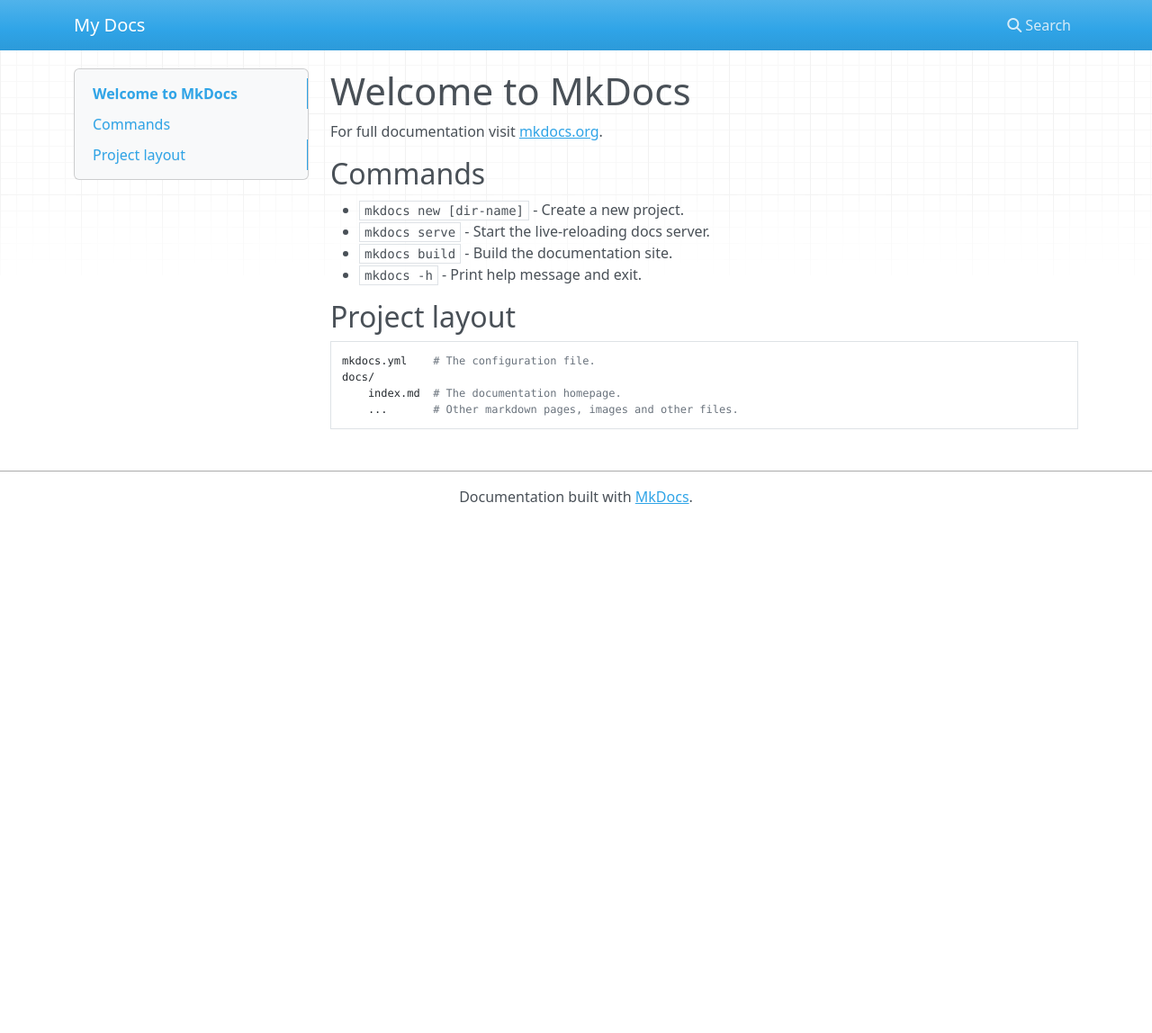
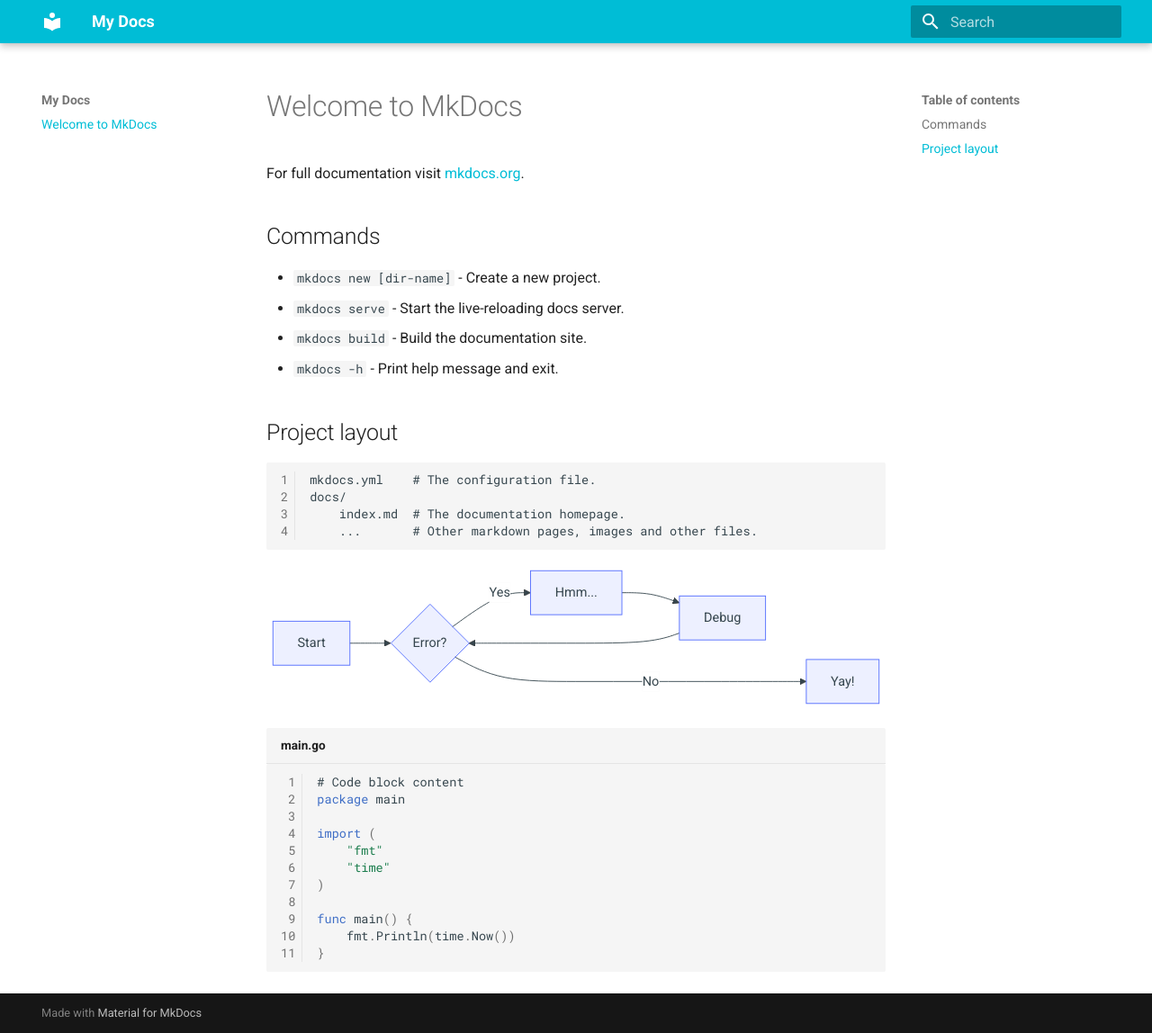
Before and after one commit to y16ra/mkdocs2pages, an MkDocs documentation site: the page built from docs/index.md, in a window 1280 px wide and 1148 px high. Shown: the whole window at 90% size. Built offline with MkDocs 1.6.1 and Material for MkDocs 9.7.7, drawn with Linux system fonts in a browser that asks for light colours; nearby versions of some CDN libraries.

Commit message:
add mermaid setting

````diff
--- a/docs/index.md
+++ b/docs/index.md
@@ -15,3 +15,26 @@
     docs/
         index.md  # The documentation homepage.
         ...       # Other markdown pages, images and other files.
+
+``` mermaid
+graph LR
+  A[Start] --> B{Error?};
+  B -->|Yes| C[Hmm...];
+  C --> D[Debug];
+  D --> B;
+  B ---->|No| E[Yay!];
+```
+
+```go title="main.go"
+# Code block content
+package main
+
+import (
+	"fmt"
+	"time"
+)
+
+func main() {
+	fmt.Println(time.Now())
+}
+```
--- a/mkdocs.yml
+++ b/mkdocs.yml
@@ -1,4 +1,21 @@
 site_name: My Docs
 
-thema:
+theme:
   name: material
+  palette:
+    primary: cyan
+  features:
+    - content.code.annotate
+
+markdown_extensions:
+  - pymdownx.highlight:
+      use_pygments: true
+      anchor_linenums: true
+      linenums: true
+  - pymdownx.inlinehilite
+  - pymdownx.snippets
+  - pymdownx.superfences:
+      custom_fences:
+        - name: mermaid
+          class: mermaid
+          format: !!python/name:pymdownx.superfences.fence_code_format
````
